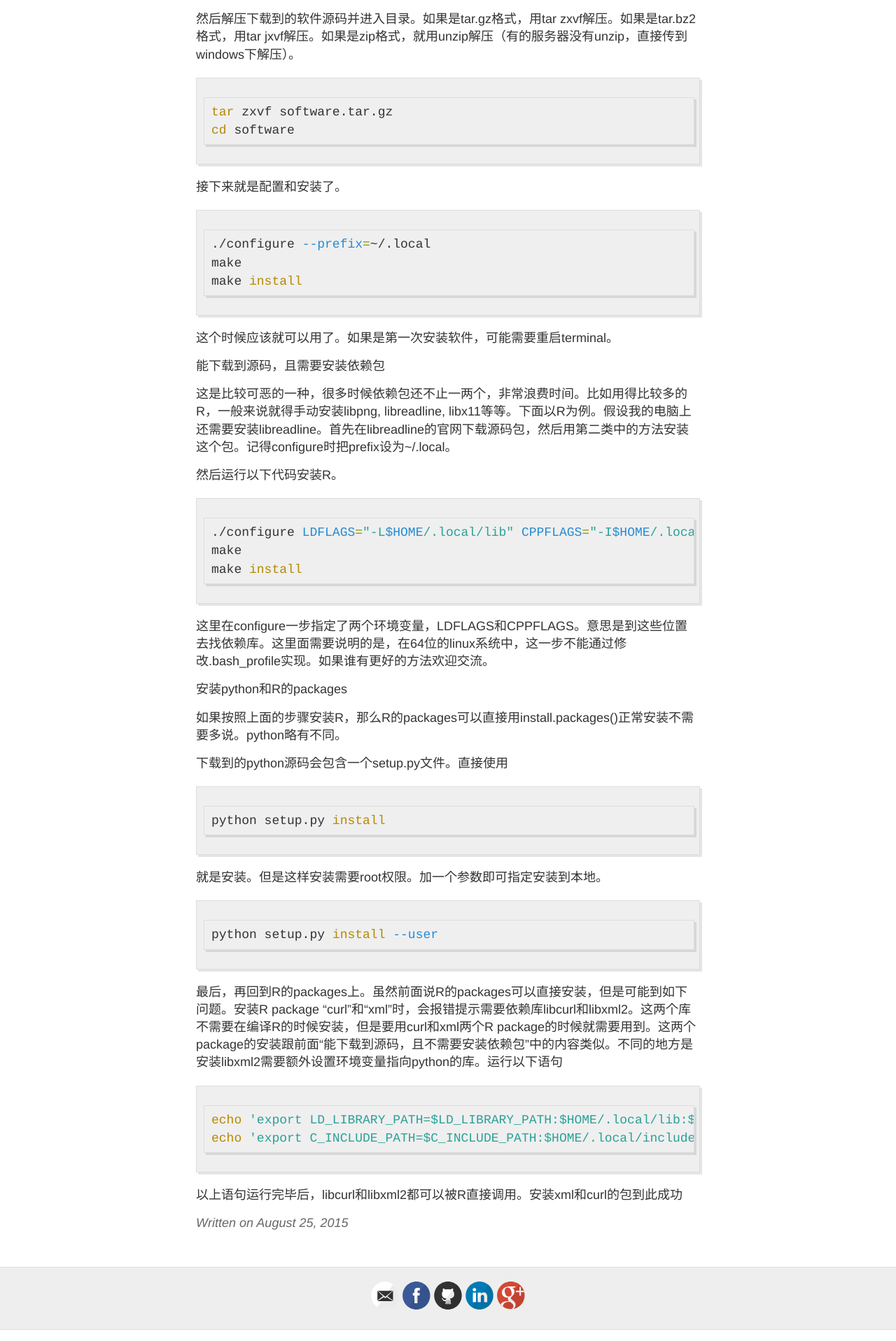
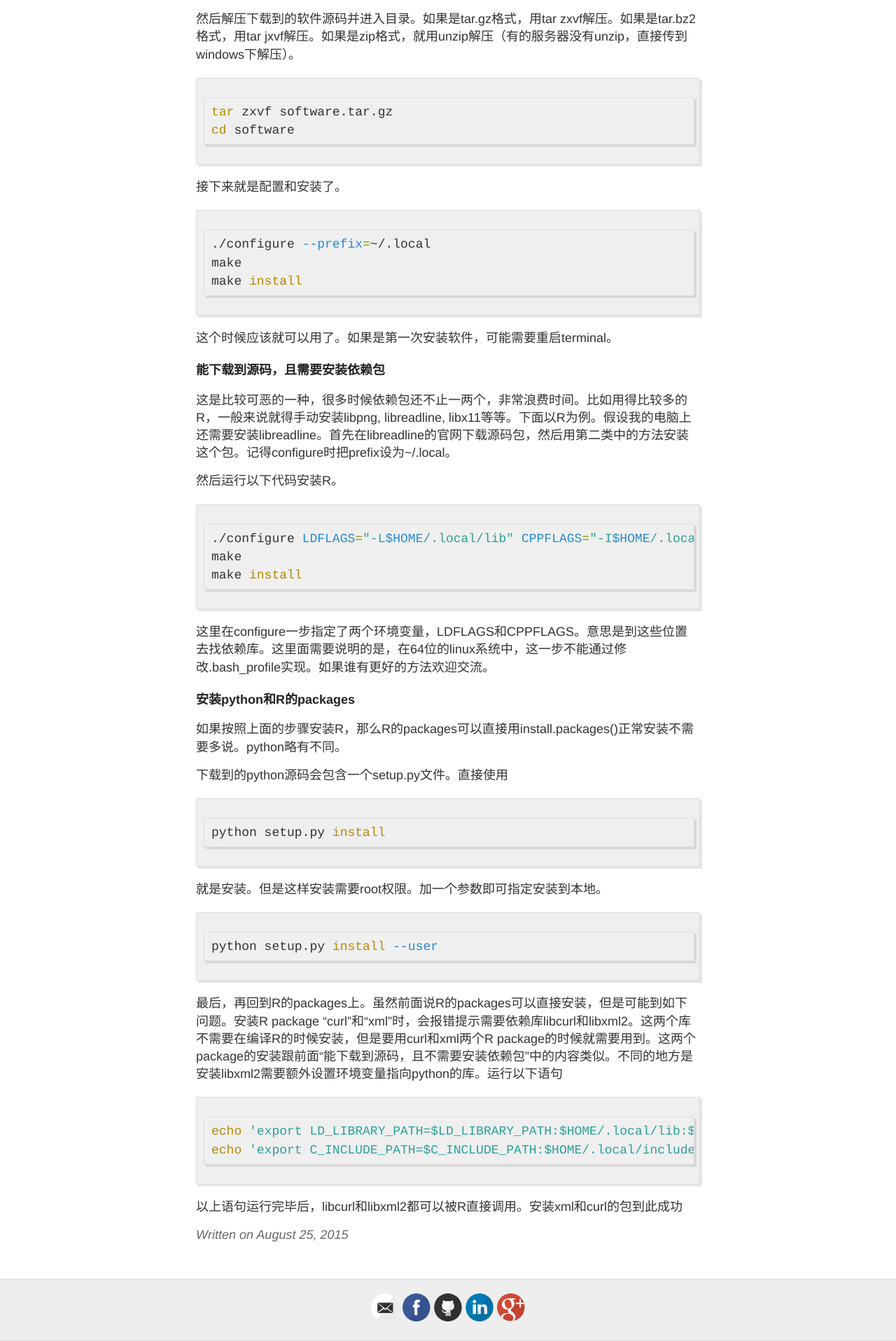
Before and after one commit to xysheep/bioyangcn, a Jekyll site: the page built from _posts/2015-8-25-Linux中没有root权限安装常用软件和packages.md, in a window 1280 px wide. Shown: the part 1024-2941 px from the top of the page at 70% size. Built offline with Jekyll 4.4.1, drawn with Linux system fonts in a browser that asks for light colours.

````diff
--- a/_posts/2015-8-25-Linux中没有root权限安装常用软件和packages - Copy.md
+++ b/_posts/2015-8-25-Linux中没有root权限安装常用软件和packages.md
@@ -33,7 +33,7 @@ make install
 ```
 这个时候应该就可以用了。如果是第一次安装软件，可能需要重启terminal。
 
-能下载到源码，且需要安装依赖包
+###### 能下载到源码，且需要安装依赖包
 
 这是比较可恶的一种，很多时候依赖包还不止一两个，非常浪费时间。比如用得比较多的R，一般来说就得手动安装libpng, libreadline, libx11等等。下面以R为例。假设我的电脑上还需要安装libreadline。首先在libreadline的官网下载源码包，然后用第二类中的方法安装这个包。记得configure时把prefix设为~/.local。
 
@@ -46,7 +46,7 @@ make install
 ```
 这里在configure一步指定了两个环境变量，LDFLAGS和CPPFLAGS。意思是到这些位置去找依赖库。这里面需要说明的是，在64位的linux系统中，这一步不能通过修改.bash_profile实现。如果谁有更好的方法欢迎交流。
 
-安装python和R的packages
+###### 安装python和R的packages
 
 如果按照上面的步骤安装R，那么R的packages可以直接用install.packages()正常安装不需要多说。python略有不同。
 
````
